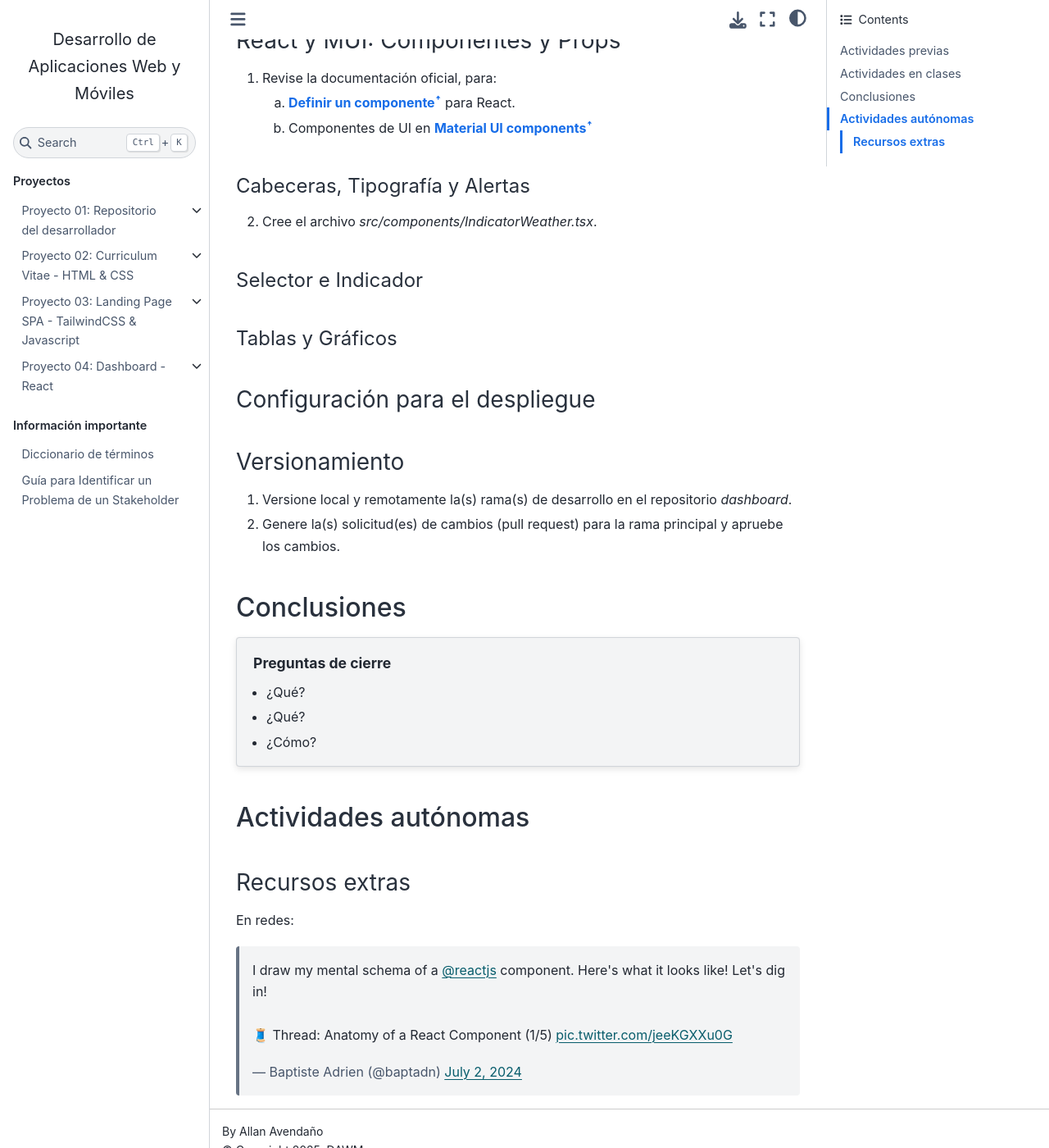
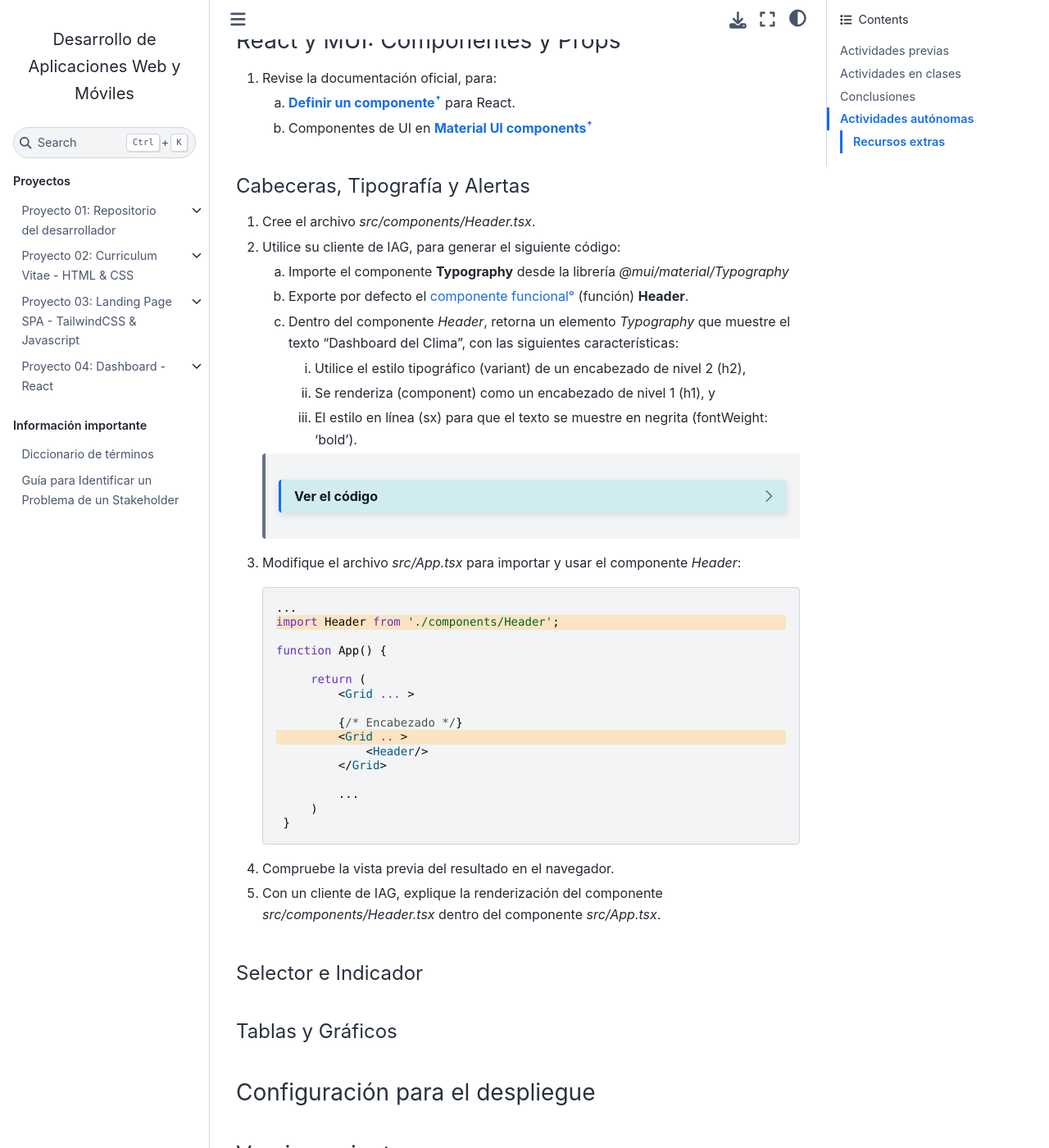
Before and after one commit to DAWMFIEC/DAWM-AI, a Sphinx documentation site: the page built from docs/source/guias/guia13.rst, in a window 1280 px wide and 1400 px high, scrolled down 769 px. Shown: the whole window at 82% size. Built offline with Sphinx 7.4.7 and the Sphinx Book theme 1.1.4, drawn with Linux system fonts in a browser that asks for light colours; comment, search, counter and statistics services are not loaded.

Commit message:
componente Header

```diff
--- a/docs/source/guias/guia13.rst
+++ b/docs/source/guias/guia13.rst
@@ -41,7 +41,57 @@ React y MUI: Componentes y Props
 Cabeceras, Tipografía y Alertas
 ^^^^^^^^^^^^^^^^^^^^^^^^^^^^^^^
 
-2. Cree el archivo `src/components/IndicatorWeather.tsx`.
+1. Cree el archivo `src/components/Header.tsx`.
+2. Utilice su cliente de IAG, para generar el siguiente código:
+
+   a) Importe el componente **Typography** desde la librería `@mui/material/Typography`
+   b) Exporte por defecto el :term:`componente funcional` (función) **Header**.
+   c) Dentro del componente `Header`, retorna un elemento `Typography` que muestre el texto "Dashboard del Clima", con las siguientes características:
+
+      (i) Utilice el estilo tipográfico (variant) de un encabezado de nivel 2 (h2),
+      (ii) Se renderiza (component) como un encabezado de nivel 1 (h1), y
+      (iii) El estilo en línea (sx) para que el texto se muestre en negrita (fontWeight: 'bold').
+
+    .. dropdown:: Ver el código
+        :color: primary
+
+        .. code-block:: tsx
+            :emphasize-lines: 1-9
+
+            import Typography from '@mui/material/Typography';
+
+            export default function Header() {
+                return (
+                    <Typography variant="h2" component="h1" sx={{fontWeight: 'bold'}}>
+                        Dashboard del Clima
+                    </Typography>
+                )
+            }
+
+3. Modifique el archivo `src/App.tsx` para importar y usar el componente `Header`:
+
+   .. code-block:: tsx
+       :emphasize-lines: 2,10
+
+       ...
+       import Header from './components/Header';
+
+       function App() {
+
+            return (
+                <Grid ... >
+
+                {/* Encabezado */}
+                <Grid .. >
+                    <Header/>
+                </Grid>
+
+                ...
+            )
+        }
+
+4. Compruebe la vista previa del resultado en el navegador.
+5. Con un cliente de IAG, explique la renderización del componente `src/components/Header.tsx` dentro del componente `src/App.tsx`.
 
 Selector e Indicador
 ^^^^^^^^^^^^^^^^^^^^
--- a/docs/source/informacion/diccionario.rst
+++ b/docs/source/informacion/diccionario.rst
@@ -204,3 +204,6 @@ Diccionario de términos
 
     estado
         Es un objeto en React que representa la información que puede cambiar a lo largo del tiempo en un componente. El estado se utiliza para almacenar datos que afectan la representación visual del componente y se puede actualizar mediante la función `setState`.
+
+    componente funcional
+        En React, es una función de JavaScript que devuelve un fragmento de interfaz de usuario utilizando JSX. A diferencia de los componentes de clase, los componentes funcionales son más simples y se utilizan principalmente para representar vistas basadas en propiedades (props). Desde la introducción de los Hooks en React 16.8, estos componentes también pueden manejar estado y efectos secundarios, lo que los hace tan potentes como los componentes de clase pero con una sintaxis más concisa y legible.
```
